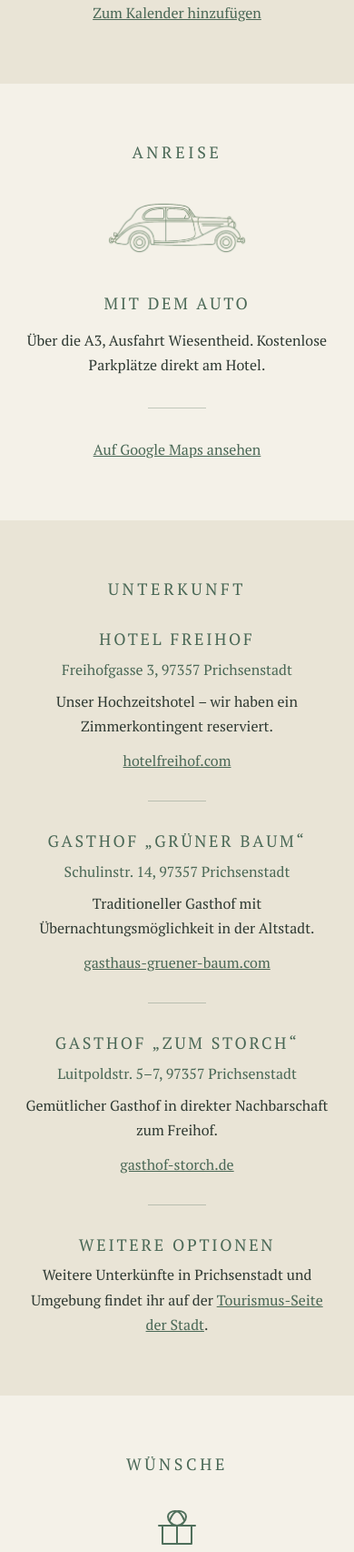
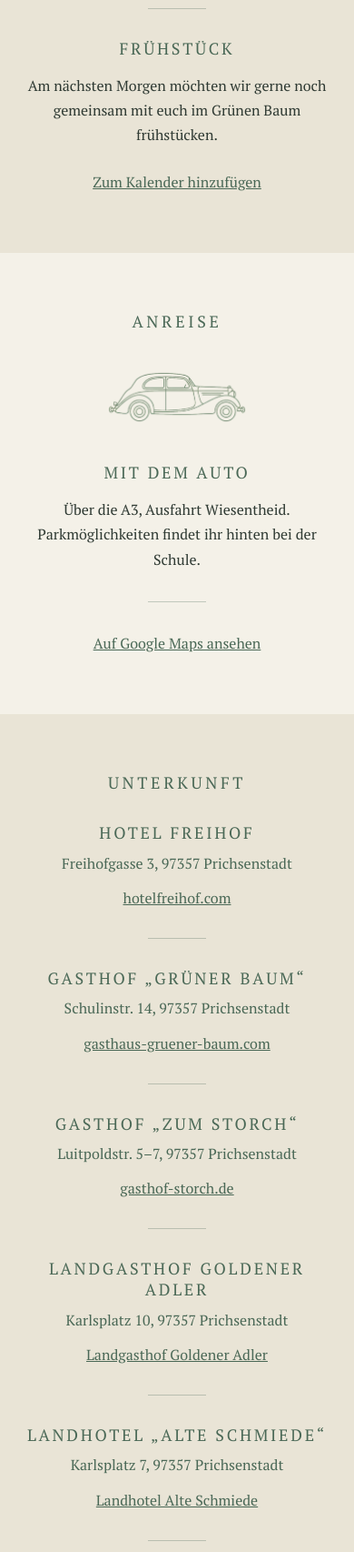
Before and after one commit to Falk2704/marriage, a website: page website/index.html in a window 390 px wide. Shown: the part 1309-3015 px from the top of the page at 91% size. Drawn offline with nearby package versions, Linux system fonts and the light colour scheme; files that its build step writes are made by us from their sources; a web font is replaced by a local one.

Commit message:
feat(website): update guest details and accommodations

```diff
--- a/website/index.html
+++ b/website/index.html
@@ -142,6 +142,15 @@
             Wir bitten euch, bis 14:00 Uhr vor Ort zu sein.
           </p>
 
+          <hr class="divider-rule" />
+
+          <p class="text-[1.125rem] lg:text-[1.125rem] uppercase tracking-[0.15em] leading-[1.3] mb-4">
+            Frühstück
+          </p>
+          <p class="text-body text-[1rem] lg:text-[1.0625rem] leading-[1.7] max-w-lg mx-auto">
+            Am nächsten Morgen möchten wir gerne noch gemeinsam mit euch im Grünen Baum frühstücken.
+          </p>
+
           <p class="mt-6">
             <a
               href="assets/savethedate.ics"
@@ -173,7 +182,7 @@
             Mit dem Auto
           </p>
           <p class="text-body text-[1rem] lg:text-[1.0625rem] leading-[1.7] max-w-lg mx-auto">
-            Über die A3, Ausfahrt Wiesentheid. Kostenlose Parkplätze direkt am Hotel.
+            Über die A3, Ausfahrt Wiesentheid. Parkmöglichkeiten findet ihr hinten bei der Schule.
           </p>
 
           <hr class="divider-rule" />
@@ -210,9 +219,6 @@
           <p class="text-[1rem] lg:text-[1.0625rem] leading-[1.7]">
             Freihofgasse 3, 97357 Prichsenstadt
           </p>
-          <p class="text-body text-[1rem] lg:text-[1.0625rem] leading-[1.7] mt-2 max-w-lg mx-auto">
-            Unser Hochzeitshotel &ndash; wir haben ein Zimmerkontingent reserviert.
-          </p>
           <p class="mt-3">
             <a href="https://hotelfreihof.com" target="_blank" rel="noopener noreferrer" class="text-primary hover:text-accent underline text-[1rem] lg:text-[1.0625rem]">hotelfreihof.com</a>
           </p>
@@ -225,9 +231,6 @@
           </p>
           <p class="text-[1rem] lg:text-[1.0625rem] leading-[1.7]">
             Schulinstr. 14, 97357 Prichsenstadt
-          </p>
-          <p class="text-body text-[1rem] lg:text-[1.0625rem] leading-[1.7] mt-2 max-w-lg mx-auto">
-            Traditioneller Gasthof mit Übernachtungsmöglichkeit in der Altstadt.
           </p>
           <p class="mt-3">
             <a href="https://www.gasthaus-gruener-baum.com" target="_blank" rel="noopener noreferrer" class="text-primary hover:text-accent underline text-[1rem] lg:text-[1.0625rem]">gasthaus-gruener-baum.com</a>
@@ -242,16 +245,39 @@
           <p class="text-[1rem] lg:text-[1.0625rem] leading-[1.7]">
             Luitpoldstr. 5&ndash;7, 97357 Prichsenstadt
           </p>
-          <p class="text-body text-[1rem] lg:text-[1.0625rem] leading-[1.7] mt-2 max-w-lg mx-auto">
-            Gemütlicher Gasthof in direkter Nachbarschaft zum Freihof.
-          </p>
           <p class="mt-3">
             <a href="https://www.gasthof-storch.de" target="_blank" rel="noopener noreferrer" class="text-primary hover:text-accent underline text-[1rem] lg:text-[1.0625rem]">gasthof-storch.de</a>
           </p>
 
           <hr class="divider-rule" />
 
-          <!-- Accommodation 4: Weitere Optionen -->
+          <!-- Accommodation 4: Landgasthof Goldener Adler -->
+          <p class="text-[1.125rem] lg:text-[1.125rem] uppercase tracking-[0.15em] leading-[1.3] mb-2">
+            Landgasthof Goldener Adler
+          </p>
+          <p class="text-[1rem] lg:text-[1.0625rem] leading-[1.7]">
+            Karlsplatz 10, 97357 Prichsenstadt
+          </p>
+          <p class="mt-3">
+            <a href="https://prichsenstadt.de/gastro_hotel/landgasthof-goldener-adler/" target="_blank" rel="noopener noreferrer" class="text-primary hover:text-accent underline text-[1rem] lg:text-[1.0625rem]">Landgasthof Goldener Adler</a>
+          </p>
+
+          <hr class="divider-rule" />
+
+          <!-- Accommodation 5: Landhotel Alte Schmiede -->
+          <p class="text-[1.125rem] lg:text-[1.125rem] uppercase tracking-[0.15em] leading-[1.3] mb-2">
+            Landhotel &bdquo;Alte Schmiede&ldquo;
+          </p>
+          <p class="text-[1rem] lg:text-[1.0625rem] leading-[1.7]">
+            Karlsplatz 7, 97357 Prichsenstadt
+          </p>
+          <p class="mt-3">
+            <a href="https://prichsenstadt.de/gastro_hotel/landhotel-alte-schmiede/" target="_blank" rel="noopener noreferrer" class="text-primary hover:text-accent underline text-[1rem] lg:text-[1.0625rem]">Landhotel Alte Schmiede</a>
+          </p>
+
+          <hr class="divider-rule" />
+
+          <!-- Weitere Optionen -->
           <p class="text-[1.125rem] lg:text-[1.125rem] uppercase tracking-[0.15em] leading-[1.3] mb-2">
             Weitere Optionen
           </p>
@@ -285,7 +311,7 @@
           </div>
 
           <p class="text-body text-[1rem] lg:text-[1.0625rem] leading-[1.7] max-w-lg mx-auto mb-5">
-            Die größte Freude ist uns eure Anwesenheit an unserem besonderen Tag. Wer uns darüber hinaus eine Freude machen möchte, darf uns gerne mit einem Beitrag zur Hochzeitsreise unterstützen.
+            Das schönste Geschenk ist, dass ihr diesen Tag mit uns feiert. Wenn ihr uns darüber hinaus eine Freude machen möchtet, freuen wir uns über einen Beitrag zu unserer Hochzeitsreise.
           </p>
           <p class="text-body text-[1rem] lg:text-[1.0625rem] leading-[1.7] max-w-lg mx-auto">
             Weitere Details teilen wir euch gerne persönlich mit.
@@ -304,24 +330,12 @@
     <footer class="bg-bg py-10 lg:py-14 px-6 text-center">
       <div class="max-w-[52rem] mx-auto">
 
-        <!-- Small decorative illustration -->
-        <div class="flex justify-center mb-6">
-          <img src="images/sketch.png" alt="" aria-hidden="true" width="1240" height="780" loading="lazy" decoding="async" class="w-[50px] lg:w-[60px]" />
-        </div>
-
         <p class="font-script text-[1.5rem] leading-[1.2] mb-3">
           Isabell &amp; Falk
         </p>
         <p class="text-[0.8125rem] lg:text-[0.875rem] uppercase tracking-[0.2em] leading-[1.5]">
           29. August 2026
         </p>
-
-        <hr class="divider-rule" />
-
-        <p class="text-[0.8125rem] lg:text-[0.875rem] leading-[1.5] tracking-[0.1em]">
-          Mit Vorfreude gestaltet
-        </p>
-
       </div>
     </footer>
 
```
